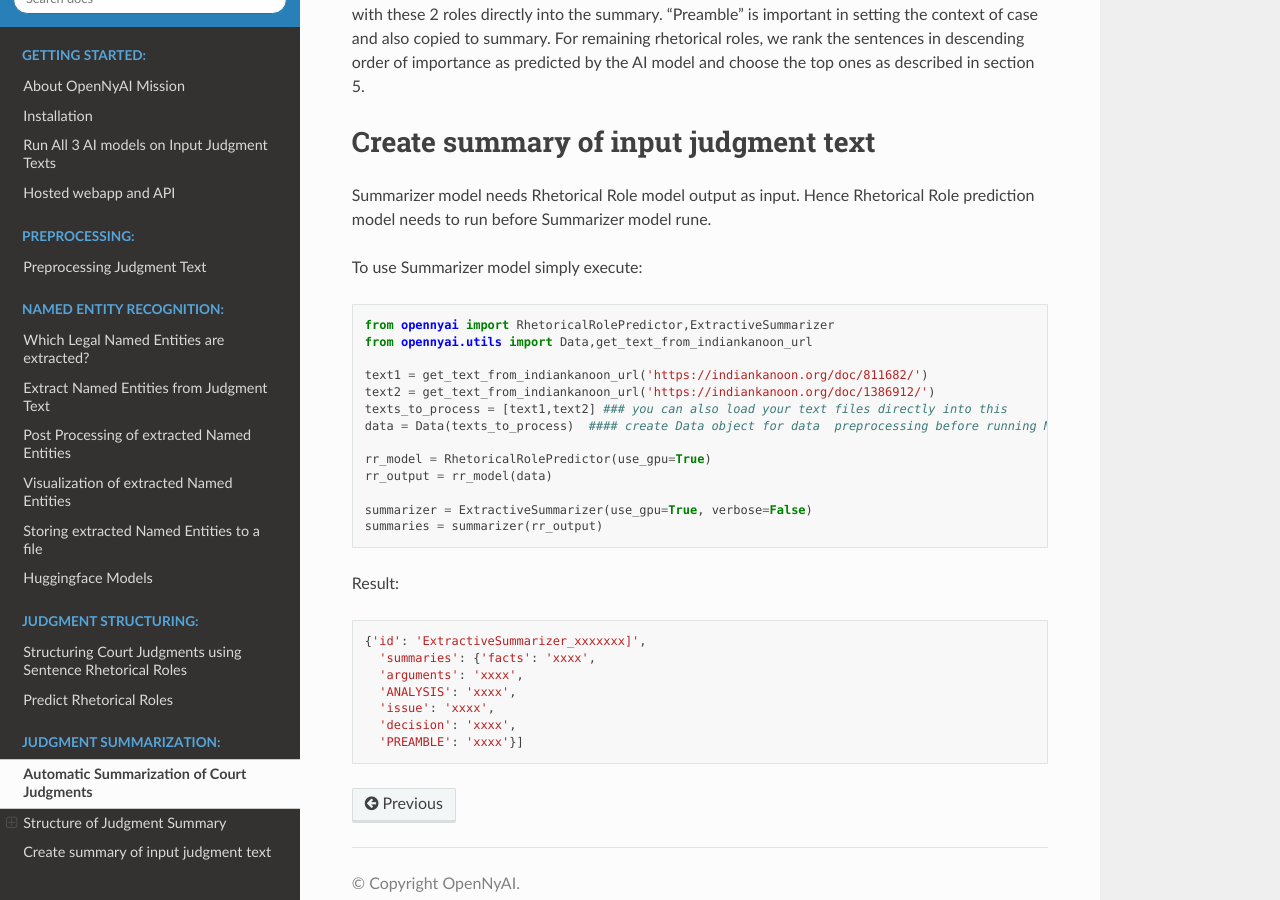
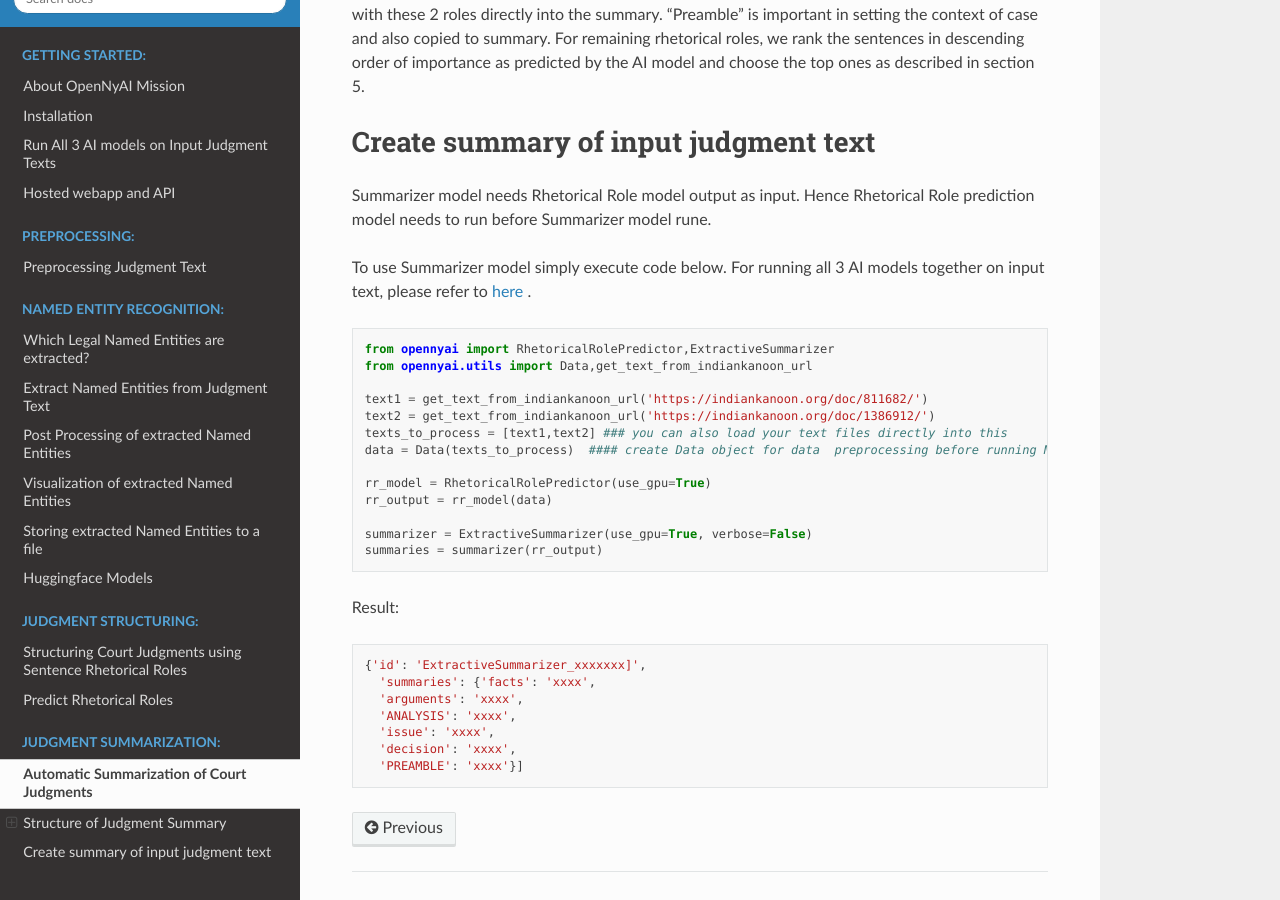
Before and after one commit to OpenNyAI/Opennyai, a Sphinx documentation site: the page built from docs/source/summariser/summariser.rst, in a window 1280 px wide and 900 px high, scrolled down 1321 px. Built offline with Sphinx 7.4.7 and the Read the Docs theme 2.0.0, drawn with Linux system fonts in a browser that asks for light colours.

Commit message:
updated readthedocs files

```diff
--- a/docs/source/conf.py
+++ b/docs/source/conf.py
@@ -17,6 +17,7 @@ extensions = [
     'sphinx.ext.autodoc',
     'sphinx.ext.autosummary',
     'sphinx.ext.intersphinx',
+    'sphinx.ext.autosectionlabel'
 ]
 
 intersphinx_mapping = {
--- a/docs/source/getting_started/hosted_webapp_api.rst
+++ b/docs/source/getting_started/hosted_webapp_api.rst
@@ -2,4 +2,5 @@ Hosted webapp and API
 ======================
 
 All the 3 models can be run on a given judgment text and visualized using our `webapp <https://summarizer-fer6v2lowq-uc.a.run.app/>`_
+
 We provide access to the hosted prediction API of the 3 models upon request.
--- a/docs/source/ner/legal_named_entities.rst
+++ b/docs/source/ner/legal_named_entities.rst
@@ -33,7 +33,7 @@ For more details about training data and code used for training , please refer t
 
 Extract Named Entities from Judgment Text
 ======================
-Use following python to extract entities from single court judgment.
+Use following python to extract entities from single court judgment. For running all 3 AI models together on input text, please refer to :ref:`here<Run All 3 AI models on Input Judgment Texts>`.
 
 .. code-block:: python
 
--- a/docs/source/rr/rr_structure.rst
+++ b/docs/source/rr/rr_structure.rst
@@ -32,7 +32,7 @@ For more details about how the data was collected and model training , please re
 
 Predict Rhetorical Roles
 ================
-Use following python to get structure of 2 court judgments using sentence rhetorical roles.
+Use following python to get structure of 2 court judgments using sentence rhetorical roles. For running all 3 AI models together on input text, please refer to :ref:`here<Run All 3 AI models on Input Judgment Texts>` .
 
 .. code-block:: python
 
--- a/docs/source/summariser/summariser.rst
+++ b/docs/source/summariser/summariser.rst
@@ -33,7 +33,7 @@ Create summary of input judgment text
 ======================
 Summarizer model needs Rhetorical Role model output as input. Hence Rhetorical Role prediction model needs to run before Summarizer model rune.
 
-To use Summarizer model simply execute:
+To use Summarizer model simply execute code below. For running all 3 AI models together on input text, please refer to :ref:`here<Run All 3 AI models on Input Judgment Texts>` .
 
 .. code-block:: python
 
```
